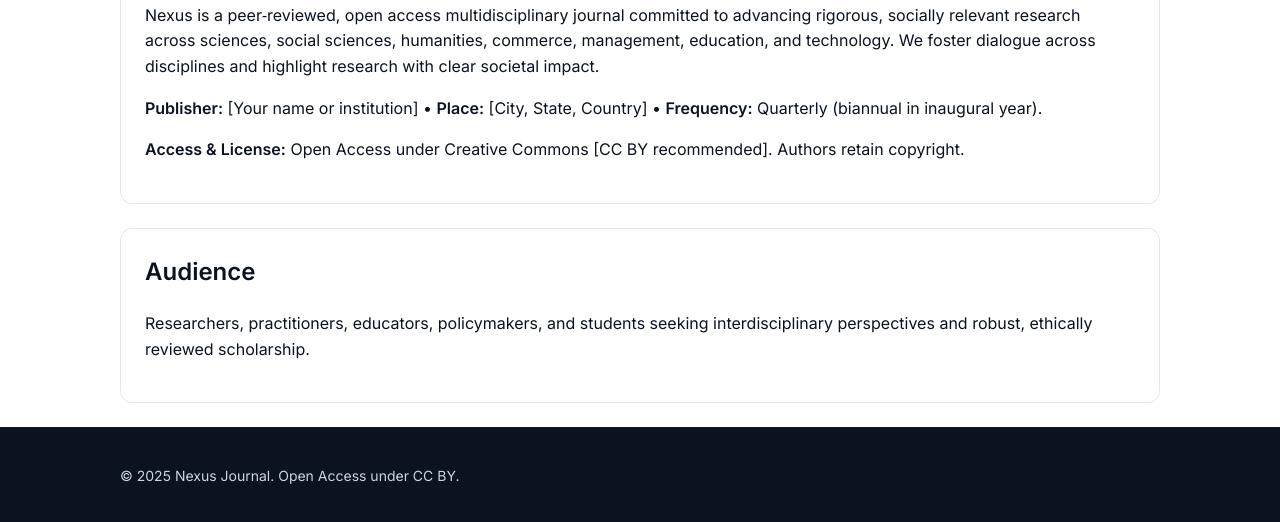
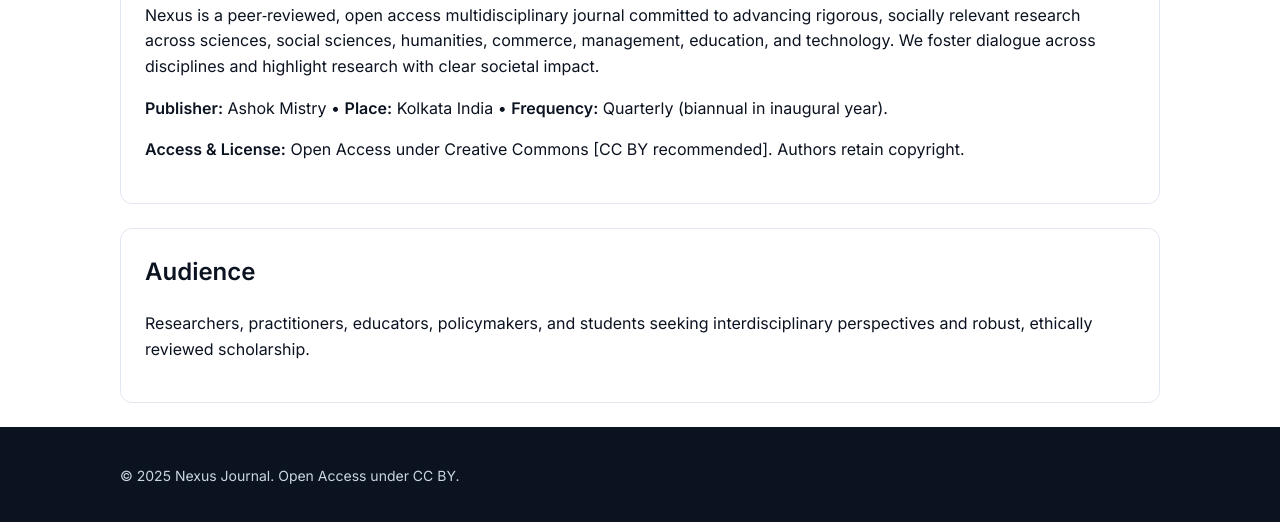
Before and after one commit to ashokmistry0211/Nexas, a plain HTML site: page about.html in a window 1280 px wide. Shown: the part 316-838 px from the top of the page. Drawn offline with Linux system fonts and the light colour scheme.

Commit message:
Add files via upload

```diff
--- a/about.html
+++ b/about.html
@@ -42,7 +42,7 @@
     <section class="section">
       <h1>About the journal</h1>
       <p>Nexus is a peer‑reviewed, open access multidisciplinary journal committed to advancing rigorous, socially relevant research across sciences, social sciences, humanities, commerce, management, education, and technology. We foster dialogue across disciplines and highlight research with clear societal impact.</p>
-      <p><strong>Publisher:</strong> [Your name or institution] • <strong>Place:</strong> [City, State, Country] • <strong>Frequency:</strong> Quarterly (biannual in inaugural year).</p>
+      <p><strong>Publisher:</strong> Ashok Mistry • <strong>Place:</strong> Kolkata India • <strong>Frequency:</strong> Quarterly (biannual in inaugural year).</p>
       <p><strong>Access & License:</strong> Open Access under Creative Commons [CC BY recommended]. Authors retain copyright.</p>
     </section>
 
```
